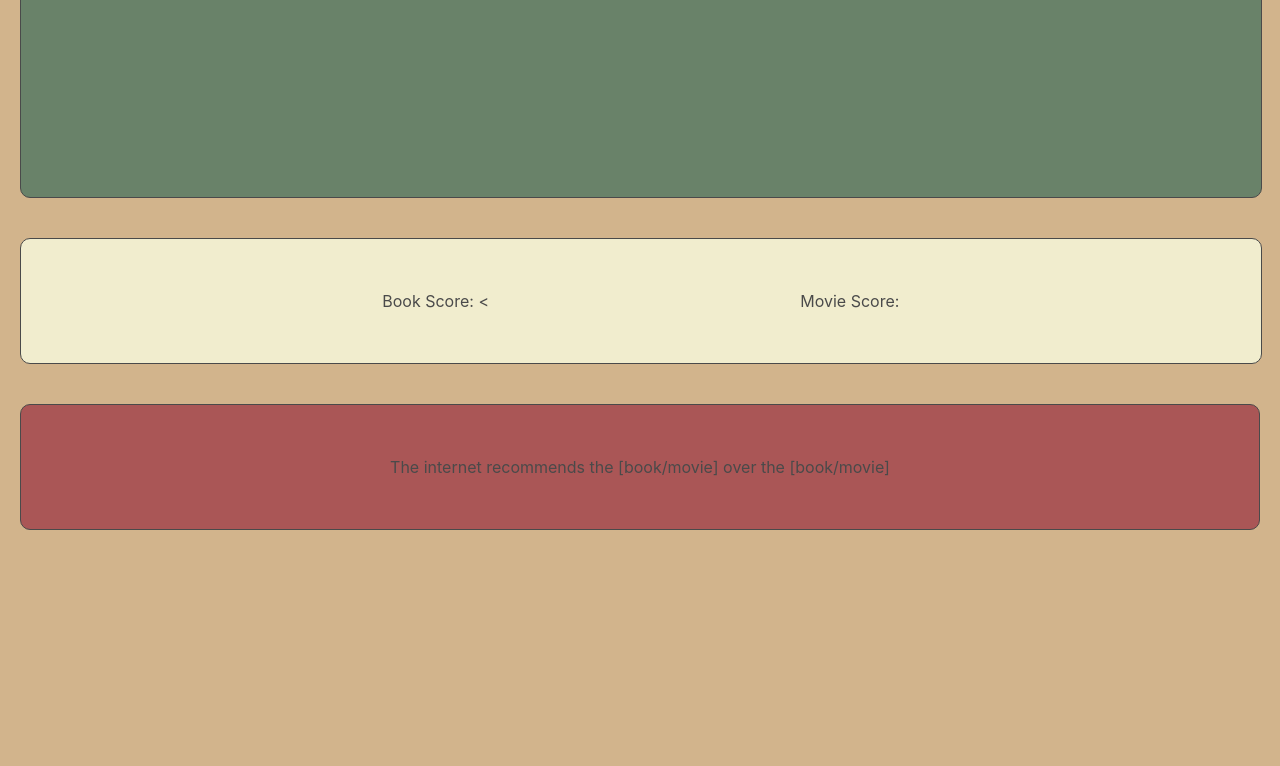
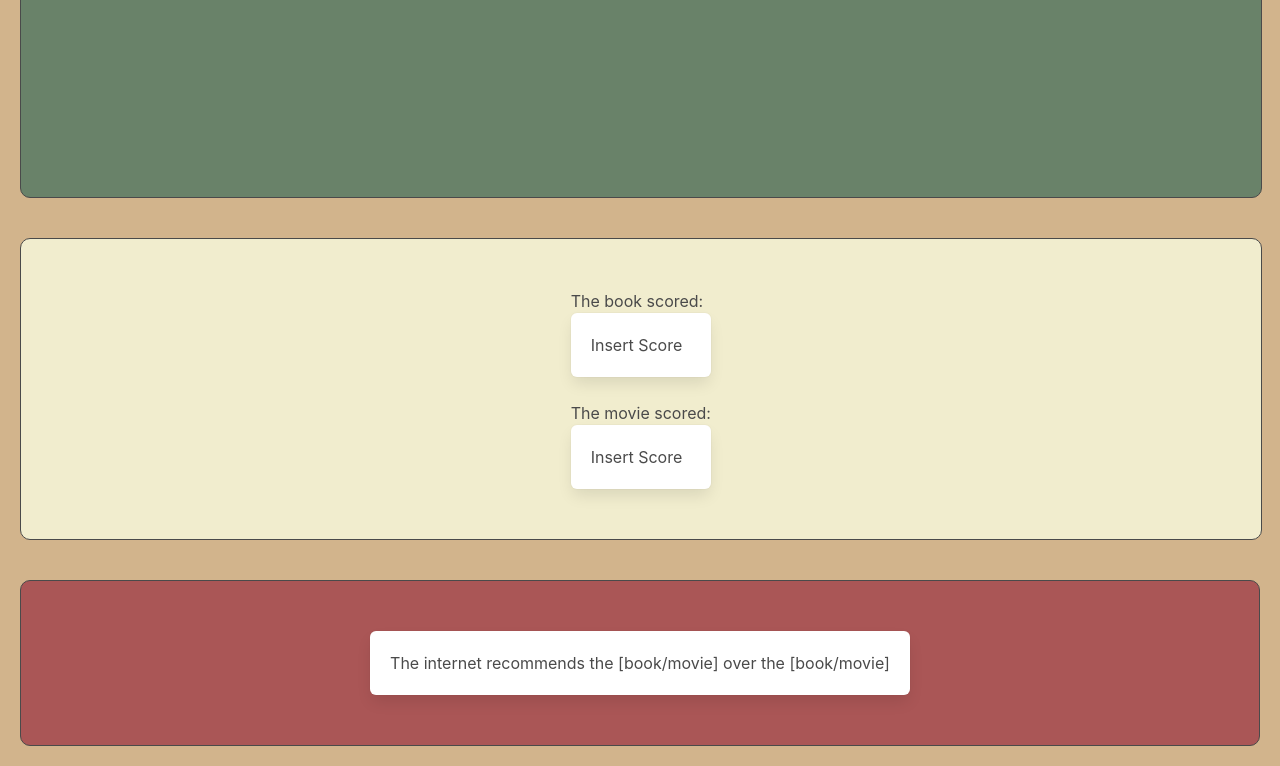
Before and after one commit to tcmiller30/book-or-movie, a plain HTML site: page index.html in a window 1280 px wide. Shown: the part 986-1752 px from the top of the page. Before the commit the page ends 1536 px from the top, so only its background shows below. Drawn offline with nearby package versions, Linux system fonts and the light colour scheme.

Commit message:
added bulma styling sheet and structure to html file

```diff
--- a/index.html
+++ b/index.html
@@ -67,14 +67,24 @@
 		</main>
 
     <div class="score">
-		  <div>Book Score:
-        <
+
+		  <div>The book scored:
+        <div class="box">
+          Insert Score
+        </div>
+      <div>The movie scored:
+        <div class="box">
+          Insert Score
+        </div>
       </div>
-		  <div>Movie Score:</div>
+      </div>
     </div>
+
     <footer>
-      <div>The internet recommends the [book/movie] over the [book/movie]</div>
+      <div class="box">
+          <div>The internet recommends the [book/movie] over the [book/movie]</div>
+      </div>
     </footer>
 	</body>
-	<script src="/assets/js/script.js"></script>
+	<script src="./assets/js/script.js"></script>
 </html>
```
